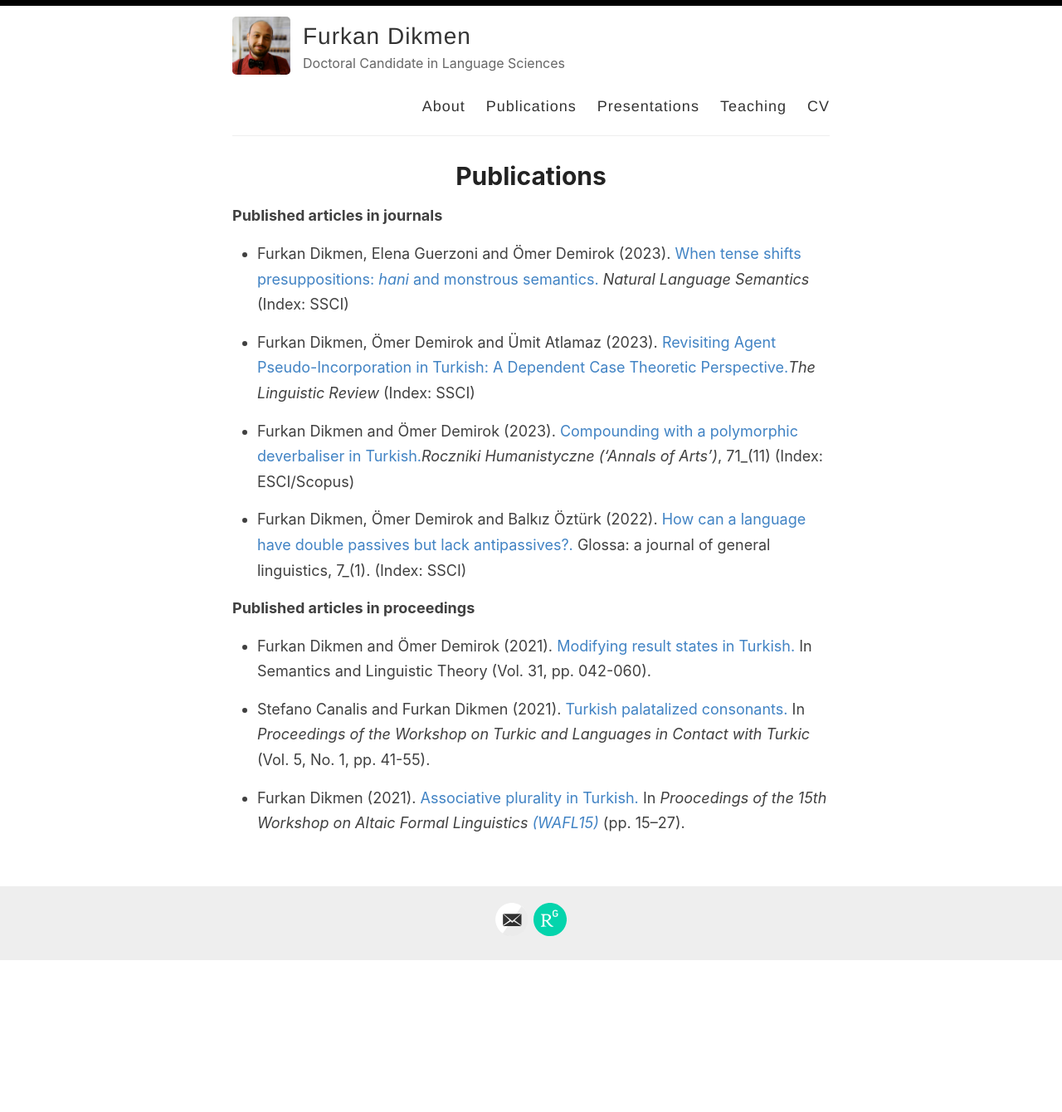
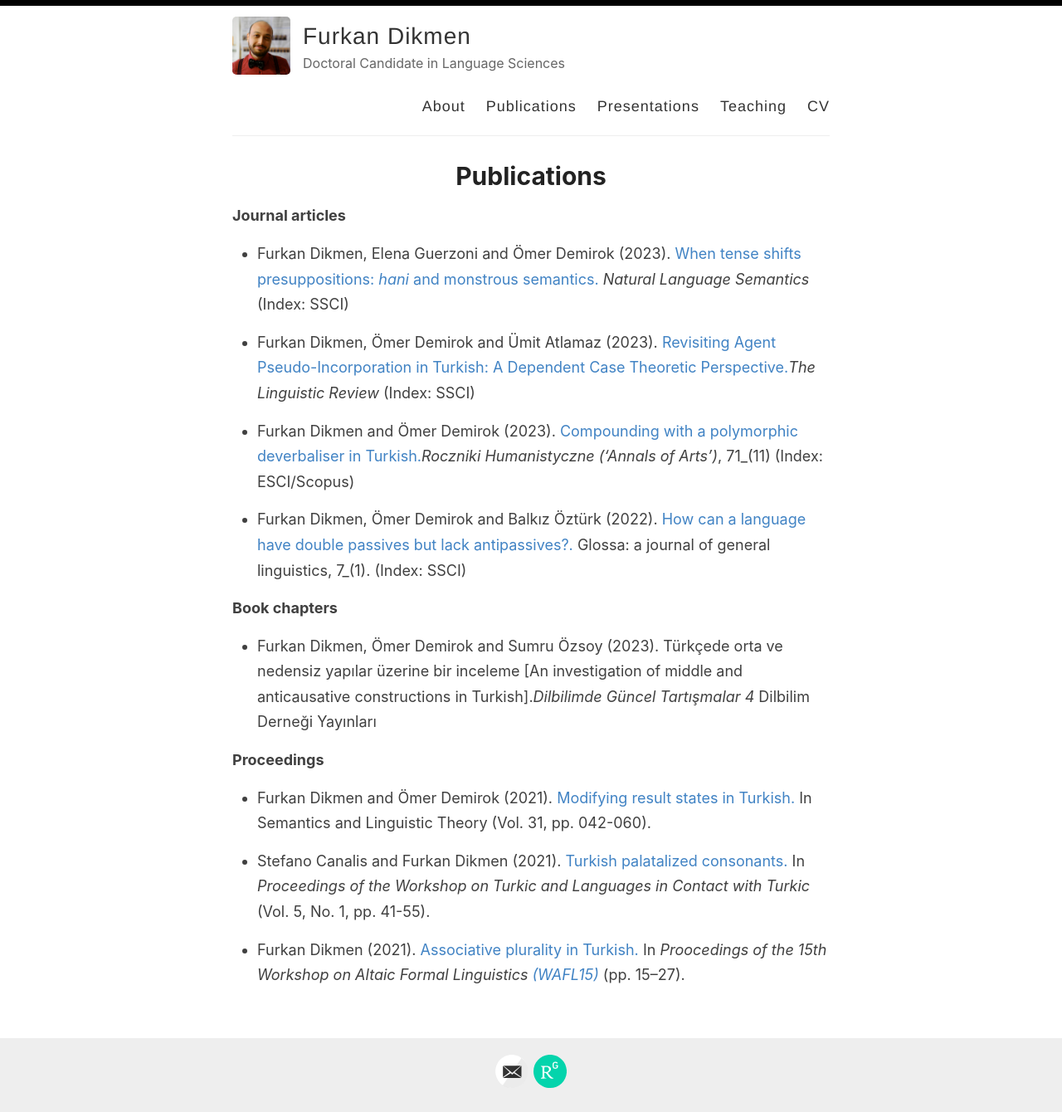
Before and after one commit to furkandikmen/furkandikmen.github.io, a Jekyll site: the page built from _pages/publications.md, in a window 1280 px wide. Shown: the whole page at 83% size. Built offline with Jekyll 4.4.1, drawn with Linux system fonts in a browser that asks for light colours; before the commit the page ends 1157 px from its top, so only the background shows below that.

Commit message:
Update publications.md

```diff
--- a/_pages/publications.md
+++ b/_pages/publications.md
@@ -5,7 +5,7 @@ permalink: /publications/
 ---
 
 
-**Published articles in journals**
+**Journal articles**
 
 - Furkan Dikmen, Elena Guerzoni and Ömer Demirok (2023). [When tense shifts presuppositions: _hani_ and monstrous semantics.](https://doi.org/10.1007/s11050-023-09215-y){:target="_blank" rel="noopener noreferrer"} _Natural Language Semantics_ (Index: SSCI)
 
@@ -15,8 +15,11 @@ permalink: /publications/
 
 - Furkan Dikmen, Ömer Demirok and Balkız Öztürk (2022). [How can a language have double passives but lack antipassives?.](https://www.glossa-journal.org/article/id/6553/){:target="_blank" rel="noopener noreferrer"} Glossa: a journal of general linguistics, 7_(1). (Index: SSCI)
 
+**Book chapters**
 
-**Published articles in proceedings**
+- Furkan Dikmen, Ömer Demirok and Sumru Özsoy (2023). Türkçede orta ve nedensiz yapılar üzerine bir inceleme [An investigation of middle and anticausative constructions in Turkish]._Dilbilimde Güncel Tartışmalar 4_ Dilbilim Derneği Yayınları
+
+**Proceedings**
 
 - Furkan Dikmen and Ömer Demirok (2021). [Modifying result states in Turkish.](https://journals.linguisticsociety.org/proceedings/index.php/SALT/article/view/31.003){:target="_blank" rel="noopener noreferrer"} In Semantics and Linguistic Theory (Vol. 31, pp. 042-060).
 
```
